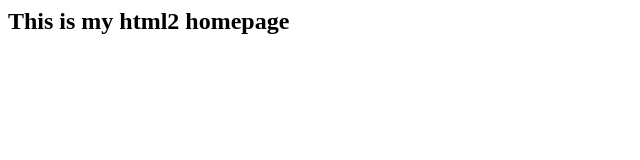
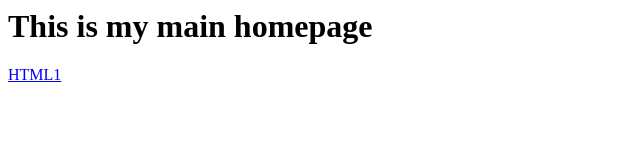
Before and after one commit to rollinbs/rollinbs.github.io, a plain HTML site: page index.html in a window 1280 px wide. Shown: the whole page, without its empty margins (0-640 px from the left). Drawn offline with Linux system fonts and the light colour scheme.

Commit message:
Update index.html

```diff
--- a/index.html
+++ b/index.html
@@ -1 +1,2 @@
-<h2>This is my html2 homepage</h2>
+<h1>This is my main homepage</h1>
+<a href="/html1/">HTML1</a>
```
